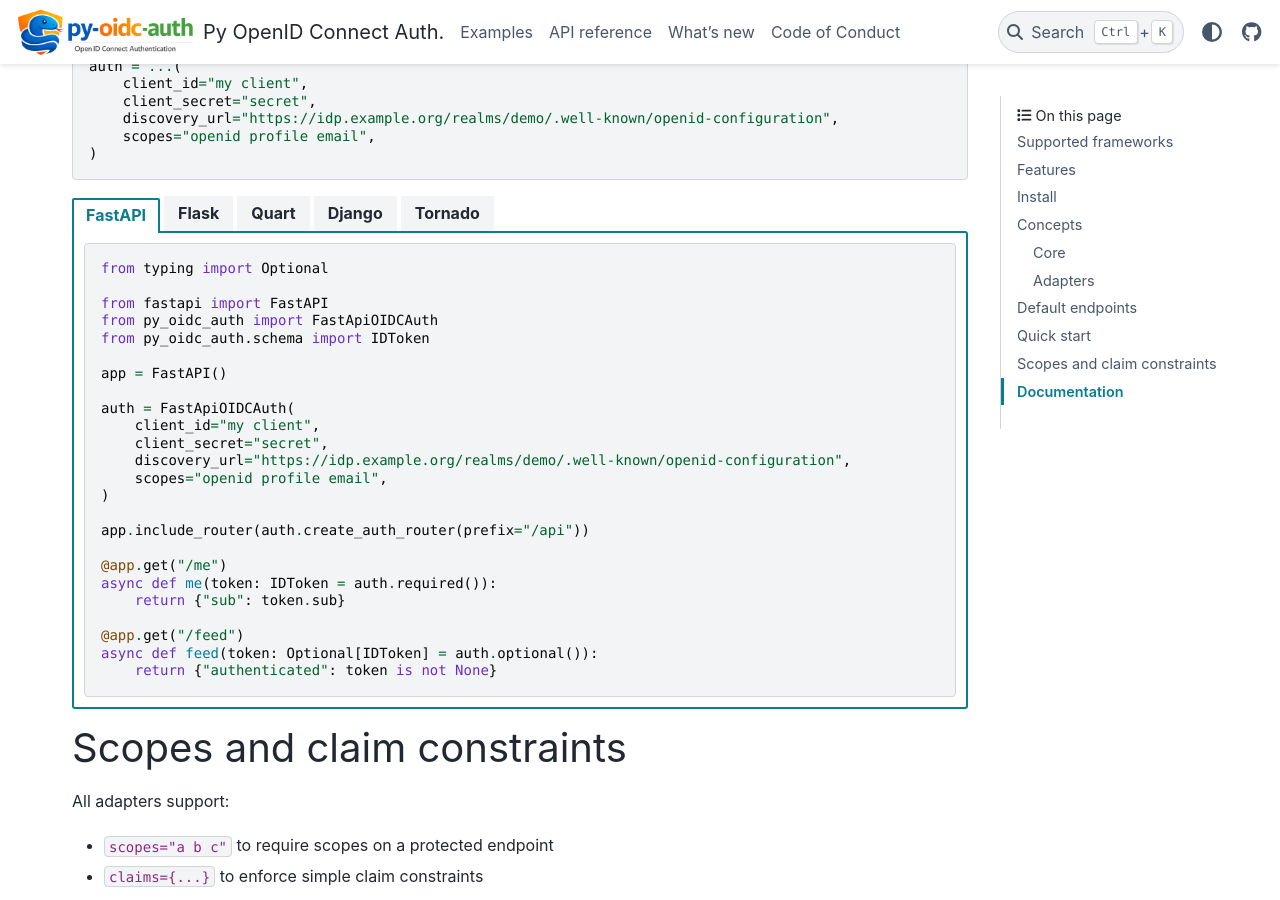
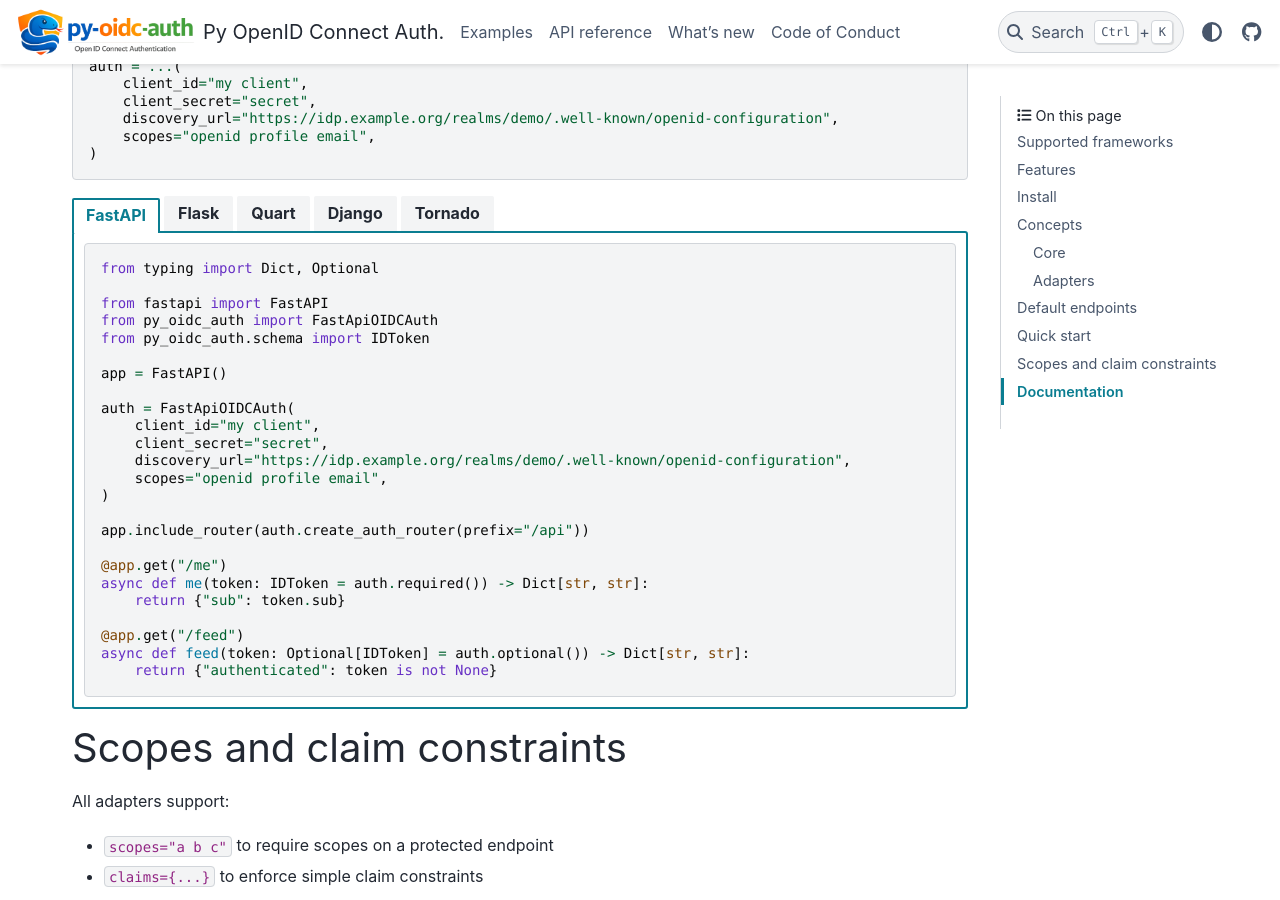
Before and after one commit to freva-org/py-oidc-auth, a Sphinx documentation site: the page built from docs/source/index.rst, in a window 1280 px wide and 900 px high, scrolled down 2283 px. Built offline with Sphinx 7.4.7 and the PyData theme 0.15.4, drawn with Linux system fonts in a browser that asks for light colours.

Commit message:
Update docs.

```diff
--- a/docs/source/index.rst
+++ b/docs/source/index.rst
@@ -172,7 +172,7 @@ Create one auth instance at app startup:
 
         .. code-block:: python
 
-           from typing import Optional
+           from typing import Dict, Optional
 
            from fastapi import FastAPI
            from py_oidc_auth import FastApiOIDCAuth
@@ -190,11 +190,11 @@ Create one auth instance at app startup:
            app.include_router(auth.create_auth_router(prefix="/api"))
 
            @app.get("/me")
-           async def me(token: IDToken = auth.required()):
+           async def me(token: IDToken = auth.required()) -> Dict[str, str]:
                return {"sub": token.sub}
 
            @app.get("/feed")
-           async def feed(token: Optional[IDToken] = auth.optional()):
+           async def feed(token: Optional[IDToken] = auth.optional()) -> Dict[str, str]:
                return {"authenticated": token is not None}
 
 
```
